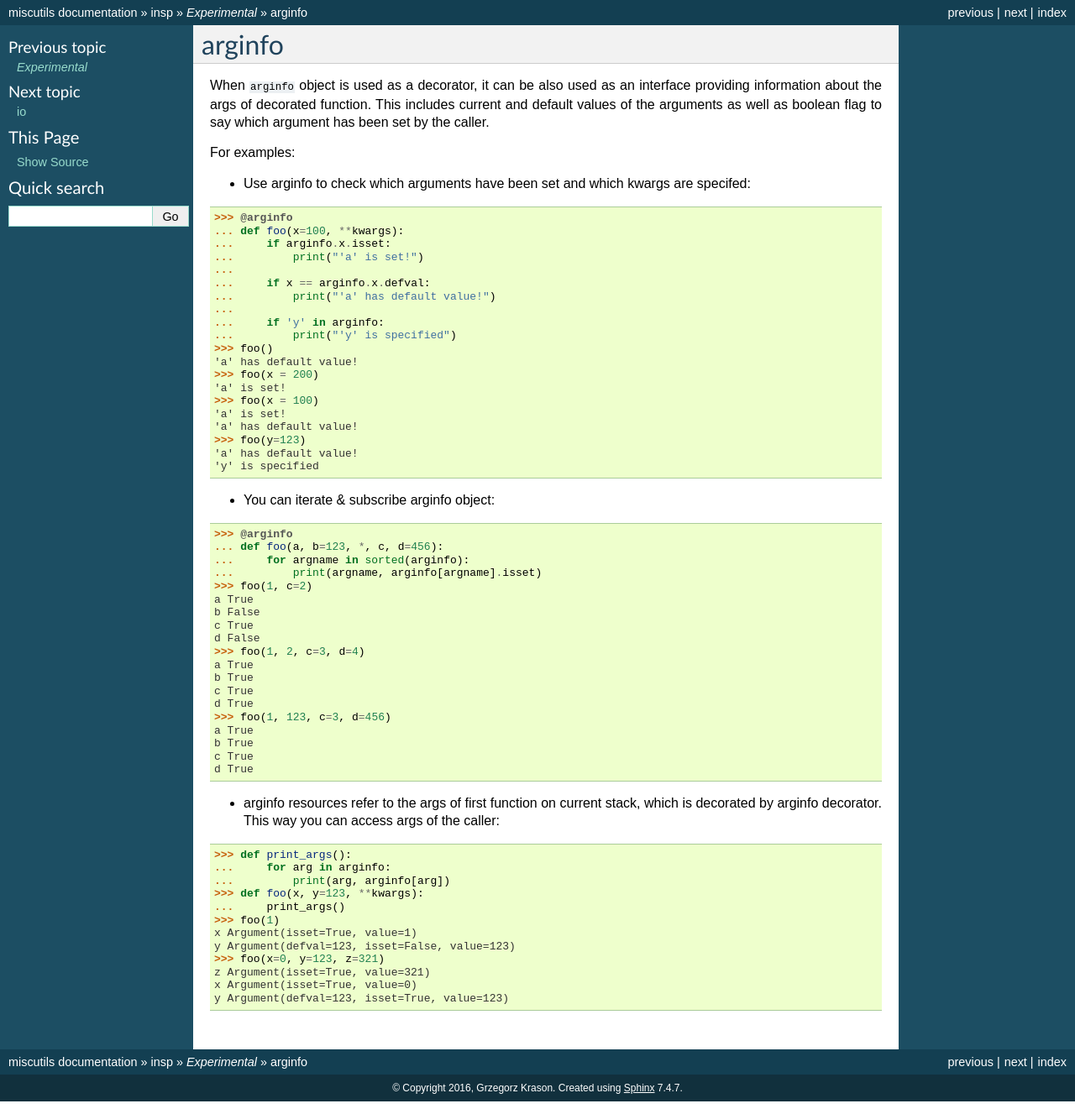
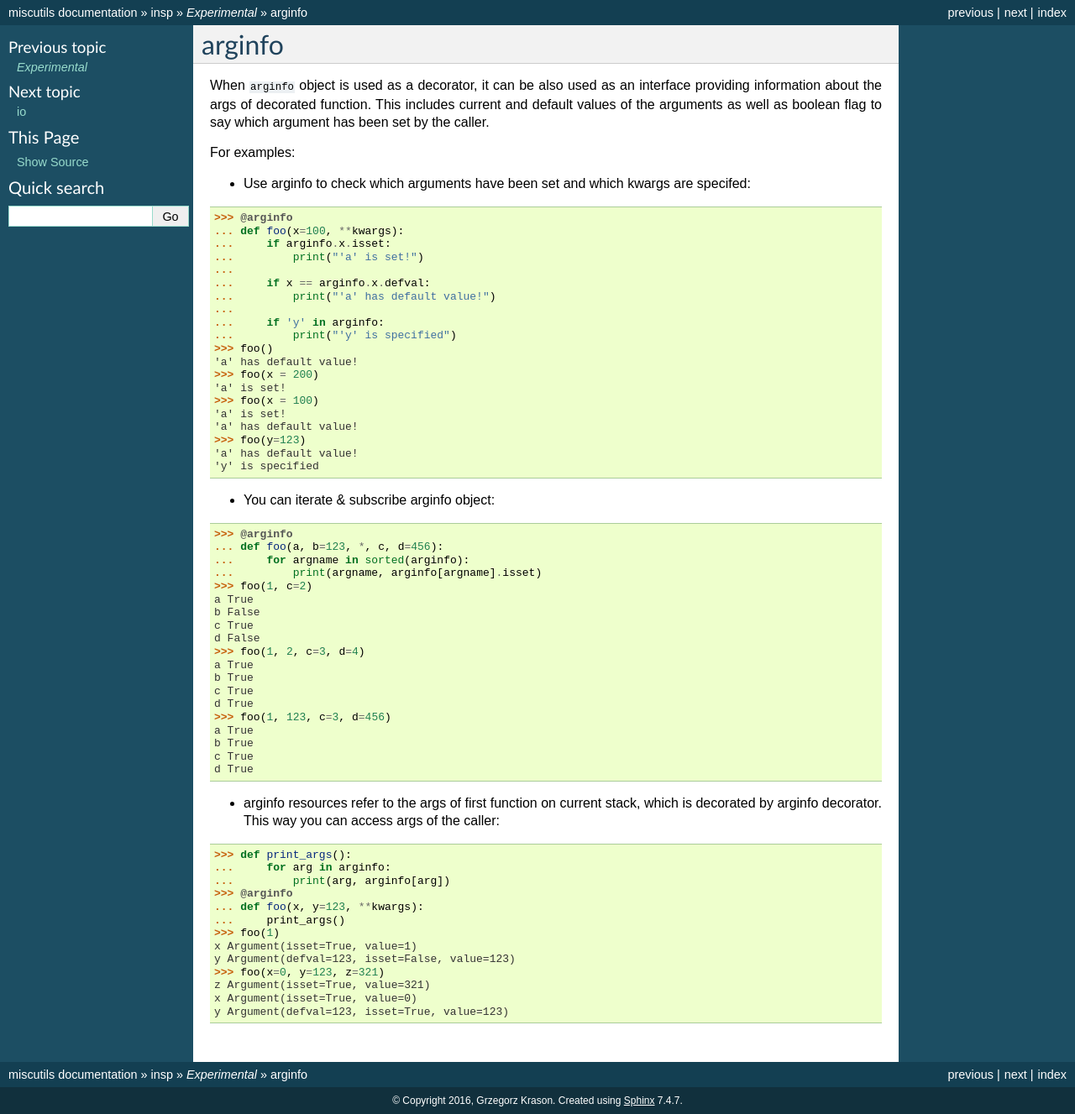
Before and after one commit to gergelyk/pymiscutils, a Sphinx documentation site: the page built from docs/source/insp/experimental/arginfo.rst, in a window 1280 px wide. Shown: the whole page at 84% size. Built offline with Sphinx 7.4.7, drawn with Linux system fonts in a browser that asks for light colours.

Commit message:
arginfo example updated

```diff
--- a/docs/source/insp/experimental/arginfo.rst
+++ b/docs/source/insp/experimental/arginfo.rst
@@ -58,7 +58,8 @@ d True
 >>> def print_args():
 ...     for arg in arginfo:
 ...         print(arg, arginfo[arg])
->>> def foo(x, y=123, **kwargs):
+>>> @arginfo
+... def foo(x, y=123, **kwargs):
 ...     print_args()
 >>> foo(1)
 x Argument(isset=True, value=1)
```
Also changed, not shown: 1 other file.
